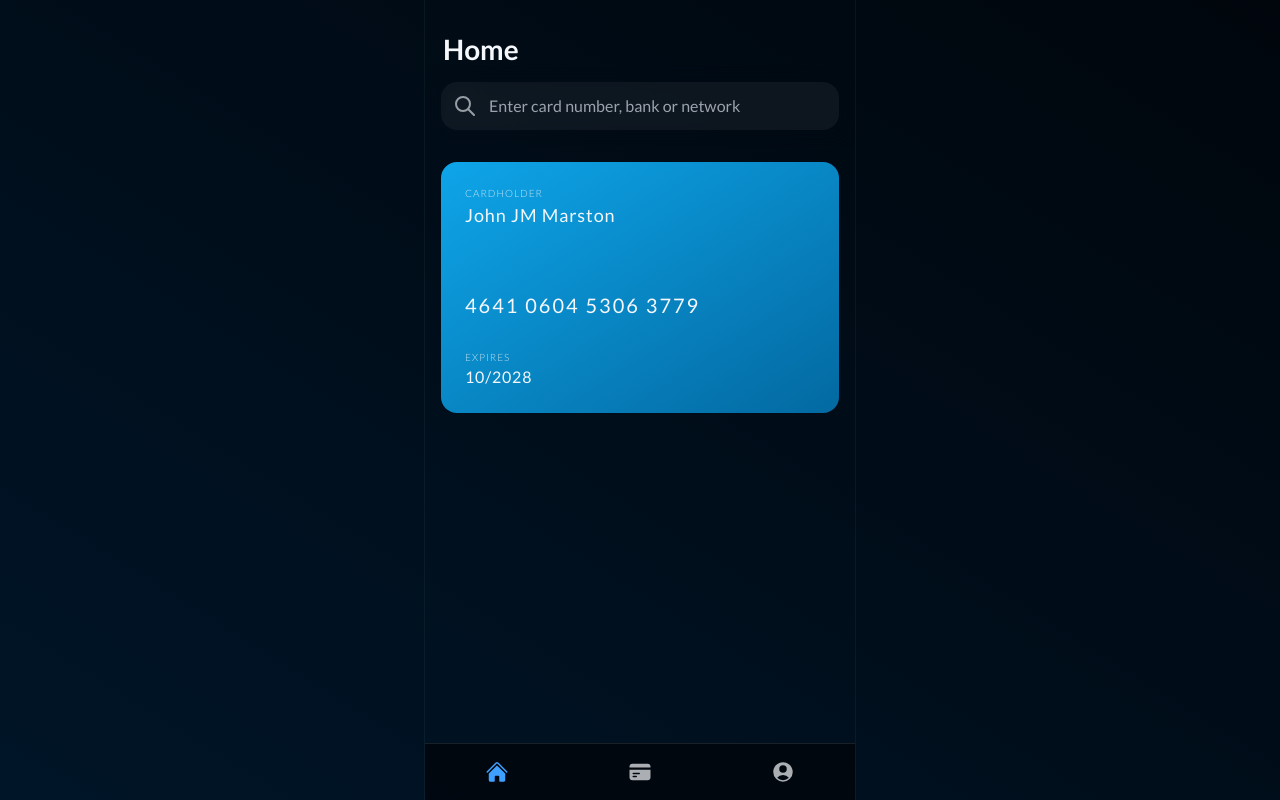
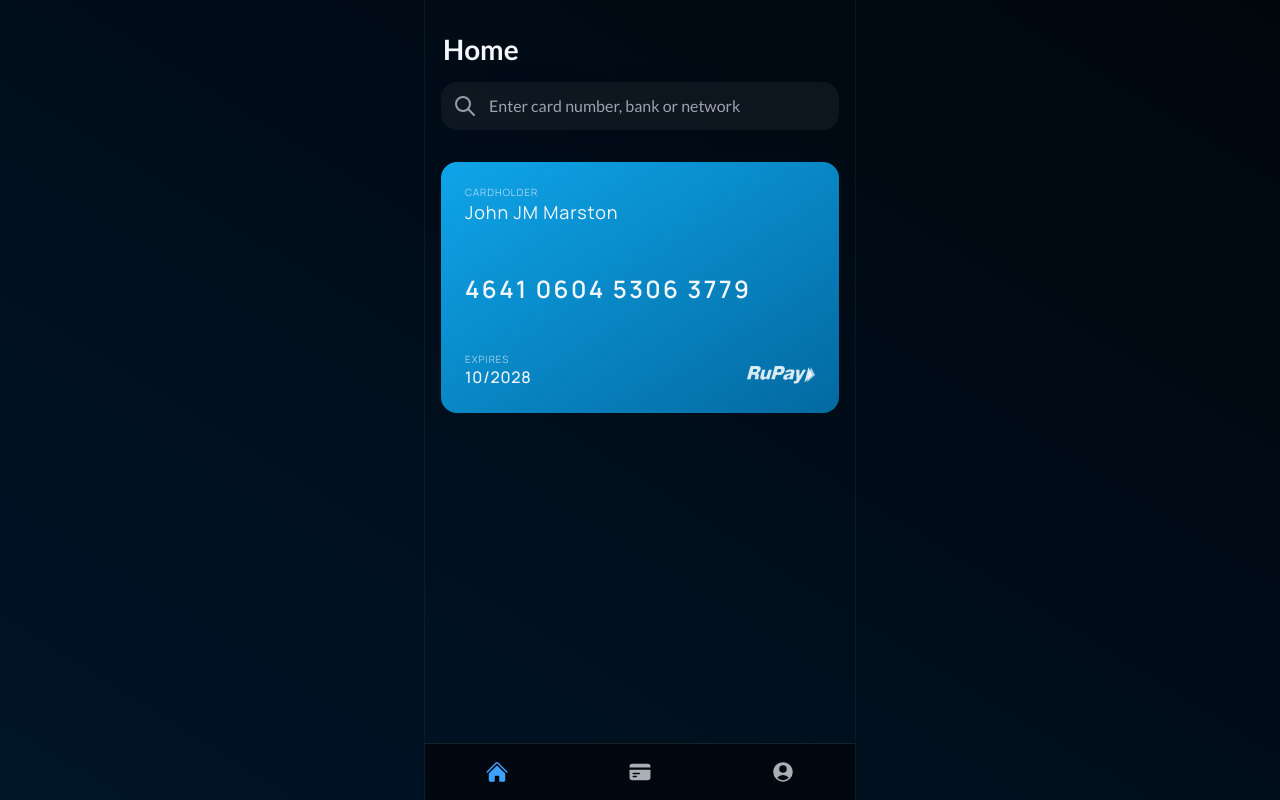
Before and after one commit to hrvsdev/cardnest, a React (Vite) app: page /home in a window 1280 px wide. Built offline with nearby package versions, Linux system fonts and the light colour scheme.

Commit message:
Refactor card styles and add network icon

```diff
--- a/src/pages/Home/index.tsx
+++ b/src/pages/Home/index.tsx
@@ -2,12 +2,9 @@ import { Fragment } from "react";
 
 import { PageContainer } from "@components/Containers";
 import { Header } from "@components/Header";
+import { Rupay } from "@components/Icons";
 
 import { c } from "@utils/styles.ts";
-
-
-
-
 
 export function Home() {
 	return (
@@ -34,21 +31,24 @@ function Card({ color }: Props) {
 	const formattedCardNumber = card.number.replace(/(.{4})/g, "$1 ");
 
 	return (
-		<div className={c("w-full aspect-payment-card bg-gradient-to-br rounded-2xl", cl)}>
+		<div className={c("w-full aspect-payment-card bg-gradient-to-br rounded-2xl font-card", cl)}>
 			<div className="flex flex-col justify-between w-full h-full p-6">
 				<div className="flex justify-between">
 					<div>
-						<p className="tracking-widest text-[10px] font-light opacity-80">CARDHOLDER</p>
+						<p className="tracking-widest text-2xs font-light opacity-80 uppercase">Cardholder</p>
 						<p className="tracking-wider text-lg">{card.cardholder}</p>
 					</div>
 				</div>
-				<div className="tracking-widest text-xl mt-8">{formattedCardNumber}</div>
-				<div className="flex justify-between">
+				<div className="tracking-widest text-2xl font-bold">{formattedCardNumber}</div>
+				<div className="flex justify-between items-end">
 					<div>
-						<p className="tracking-widest text-[10px] font-light opacity-80">EXPIRES</p>
-						<p className="tracking-wider">
+						<p className="tracking-widest text-2xs font-light opacity-80 uppercase">Expires</p>
+						<p className="tracking-wider font-medium">
 							{card.expiry.month}/{card.expiry.year}
 						</p>
+					</div>
+					<div className="pb-1.25">
+						<Rupay />
 					</div>
 				</div>
 			</div>
```
